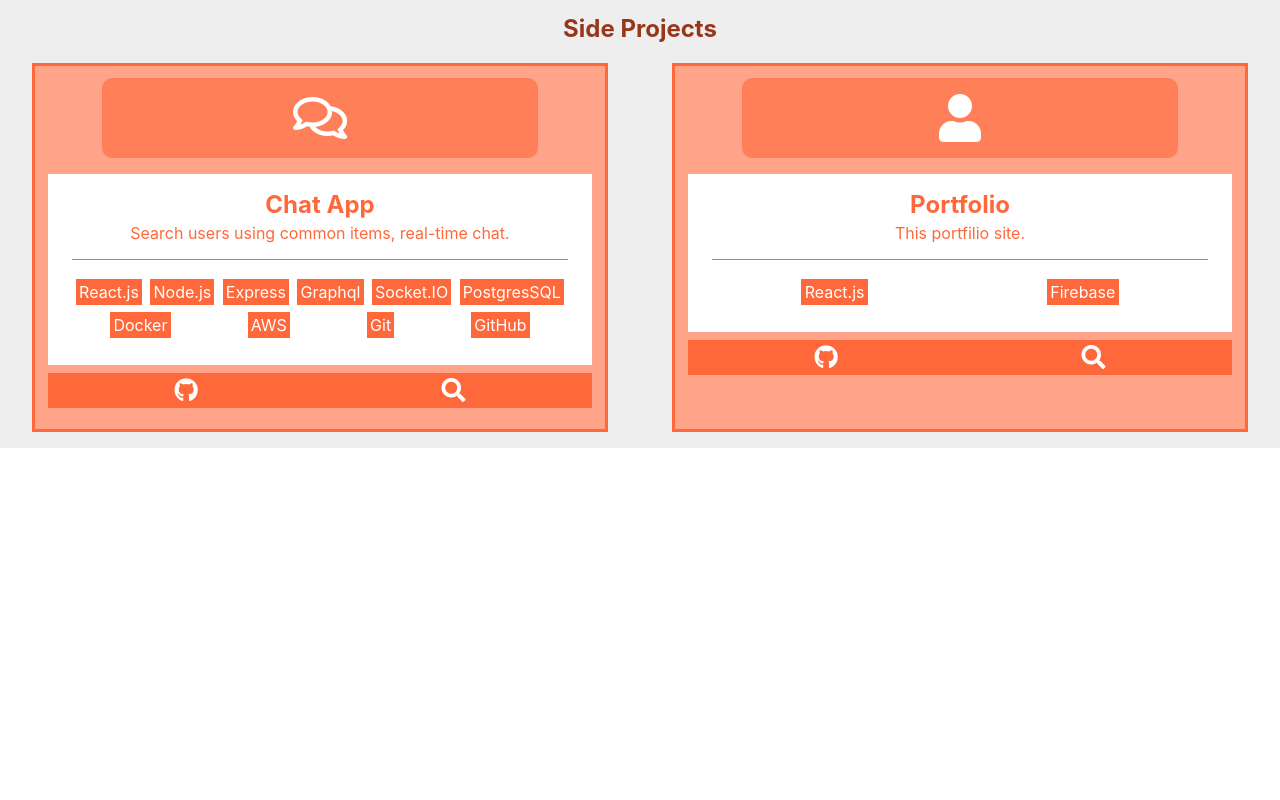
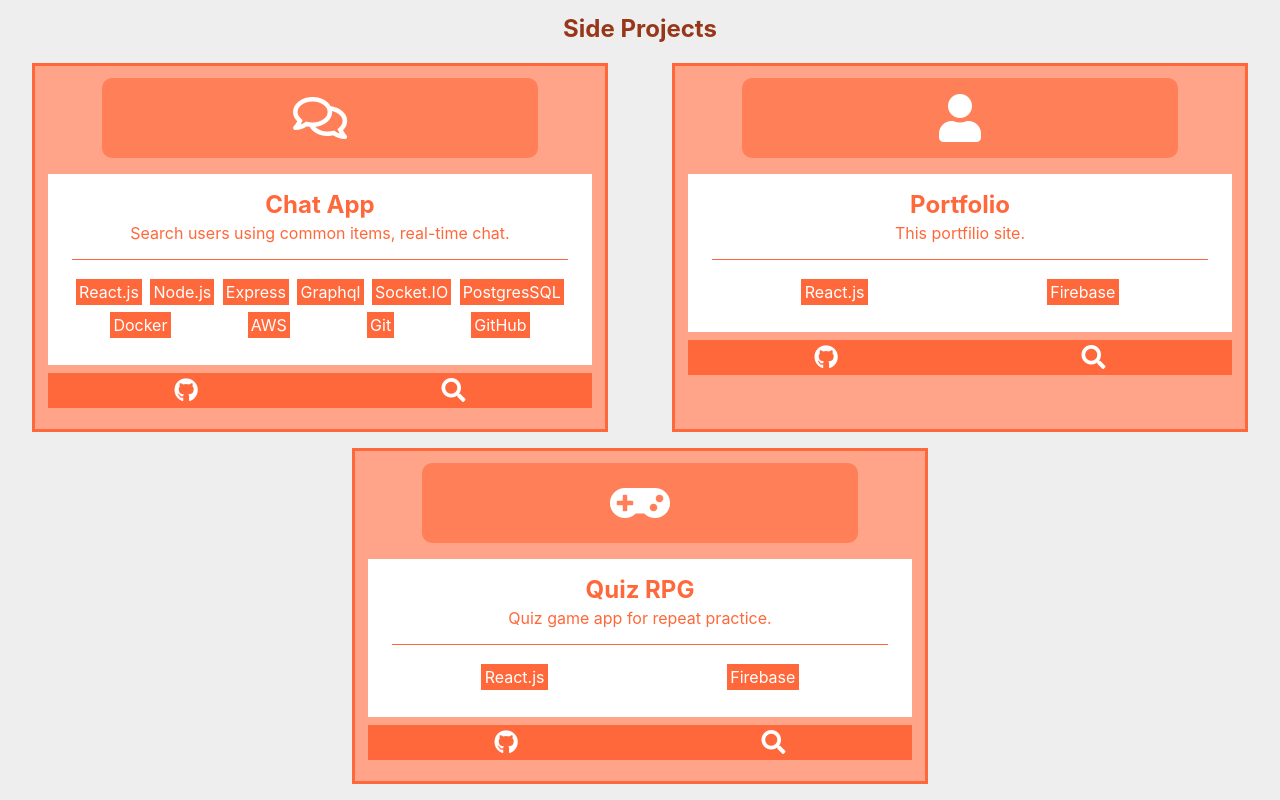
Before and after one commit to SOunit/portfolio, a React (Create React App) app: page / in a window 1280 px wide. Shown: the part 1735-2535 px from the top of the page. Before the commit the page ends 2183 px from the top, so only its background shows below. Built offline with nearby package versions, Linux system fonts and the light colour scheme.

Commit message:
add new side-project, quiz_rpg

```diff
--- a/src/components/sideProjects/SideProjects.js
+++ b/src/components/sideProjects/SideProjects.js
@@ -46,6 +46,15 @@ const PROJECTS = [
     githubUrl: 'https://github.com/SOunit/portfolio',
     demoUrl: 'https://portfolio-fb053.web.app/',
   },
+  {
+    id: 3,
+    iconClasses: 'fas fa-gamepad',
+    title: 'Quiz RPG',
+    text: 'Quiz game app for repeat practice.',
+    skills: [REACT, FIREBASE],
+    githubUrl: 'https://github.com/SOunit/quiz_rpg',
+    demoUrl: 'https://quiz-rpg.web.app/',
+  },
 ];
 
 const SideProject = () => {
```
